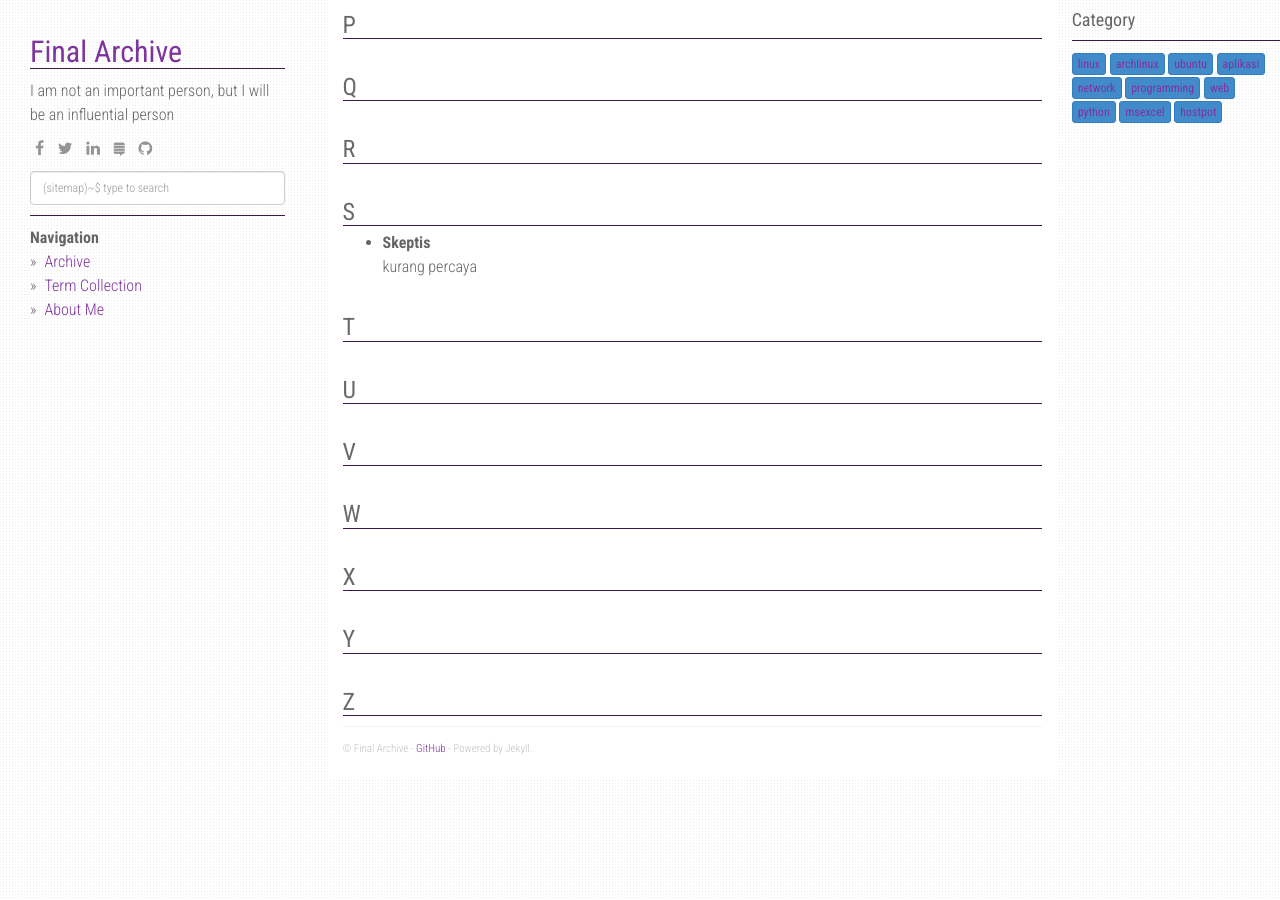
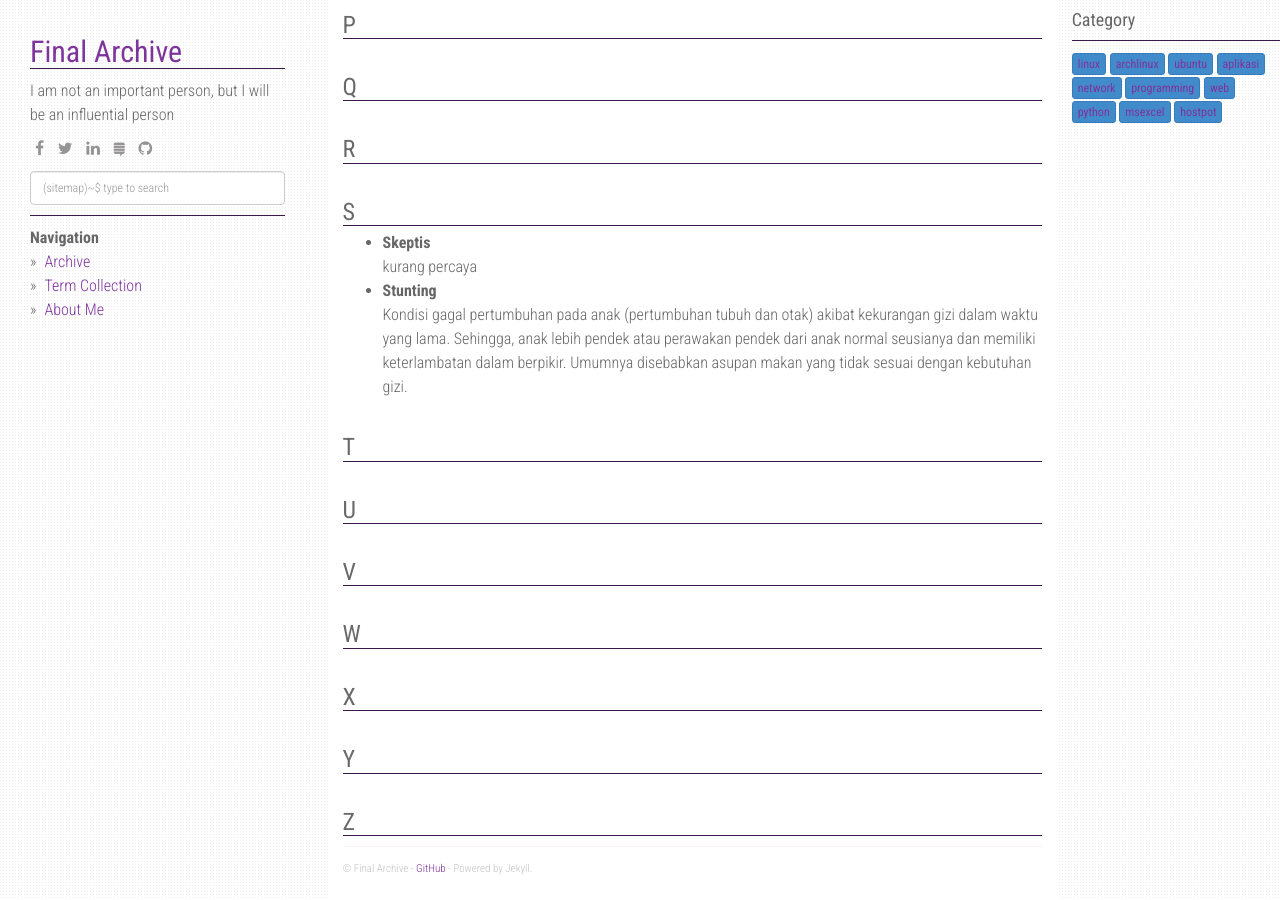
Before and after one commit to finalarchive/finalarchive.github.io, a Jekyll site: the page built from term.md, in a window 1280 px wide and 900 px high, scrolled down 1410 px. Built offline with Jekyll 4.4.1, drawn with Linux system fonts in a browser that asks for light colours; nearby versions of some CDN libraries.

Commit message:
20202018

```diff
--- a/term.md
+++ b/term.md
@@ -43,6 +43,8 @@ Kumpulan Istilah (bahasa Inggris: *Term Collection*) ini merupakan kumpulan isti
 ### S
 * **Skeptis**<br>
   kurang percaya
+* **Stunting**<br>
+  Kondisi gagal pertumbuhan pada anak (pertumbuhan tubuh dan otak) akibat kekurangan gizi dalam waktu yang lama. Sehingga, anak lebih pendek atau perawakan pendek dari anak normal seusianya dan memiliki keterlambatan dalam berpikir. Umumnya disebabkan asupan makan yang tidak sesuai dengan kebutuhan gizi.
 
 ### T
 ### U
```
